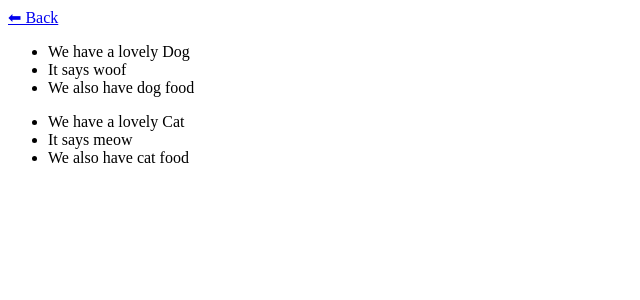
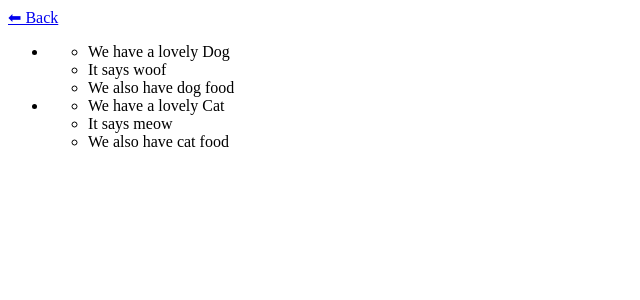
Before and after one commit to theFl00f/ts-design-patterns, a React (Vite) app: page /abstract-factory in a window 1280 px wide. Shown: the top 300 px of the page, without its empty margins (0-640 px from the left). Built offline with nearby package versions, Linux system fonts and the light colour scheme.

Commit message:
Use ListLoggerRenderer in AbstractFactoryPage

```diff
--- a/src/pages/AbstractFactoryPage/AbstractFactoryPage.tsx
+++ b/src/pages/AbstractFactoryPage/AbstractFactoryPage.tsx
@@ -1,19 +1,17 @@
-import { FC, Fragment } from 'react';
-import { LogRenderer } from '../../util';
+import { FC } from 'react';
+import ListLoggerRenderer from '../../util/ListLoggerRenderer';
 import { CatFactory, DogFactory, Petshop } from './AbstractFactory';
 
 const AbstractFactoryPage: FC = () => {
   const dogShop = new Petshop(new DogFactory());
   const catShop = new Petshop(new CatFactory());
-  dogShop.showPet();
-  catShop.showPet();
 
-  return (
-    <Fragment>
-      <LogRenderer messages={dogShop.logger.logs} />
-      <LogRenderer messages={catShop.logger.logs} />
-    </Fragment>
-  );
+  const shops = [dogShop, catShop];
+
+  shops.map((shop) => shop.showPet());
+  const loggers = shops.map((shop) => shop.logger);
+
+  return <ListLoggerRenderer loggers={loggers} label={'shop'} />;
 };
 
 export default AbstractFactoryPage;
```
